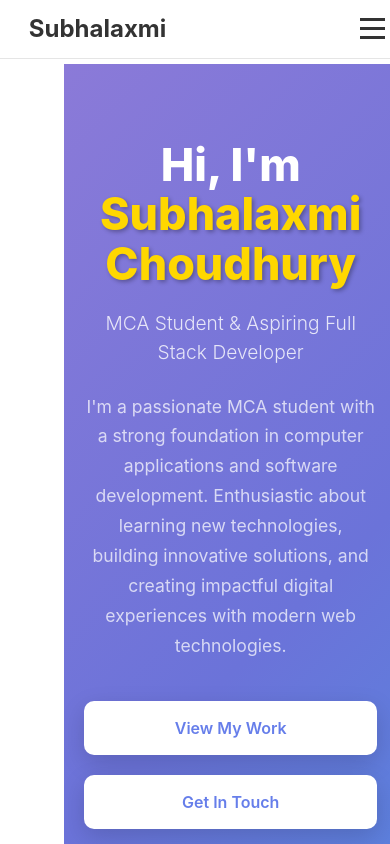
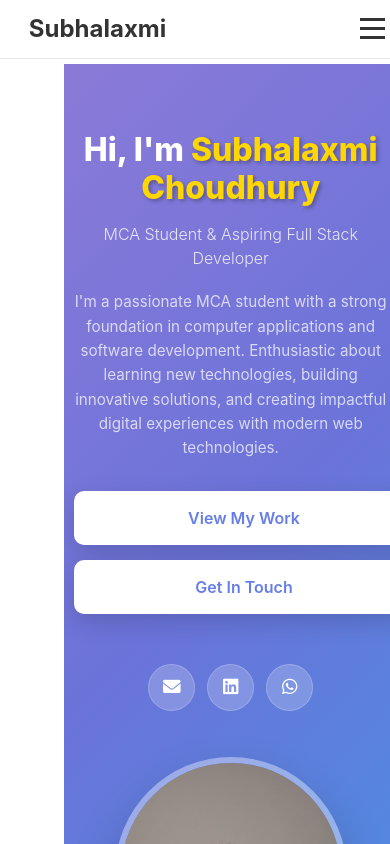
Before and after one commit to Subu341/portfolio, a React (Vite) app: page / in a window 390 px wide. Shown: the top 844 px of the page. Built offline with nearby package versions, Linux system fonts and the light colour scheme.

Commit message:
done the changes for data

```diff
--- a/src/about/index.jsx
+++ b/src/about/index.jsx
@@ -9,10 +9,9 @@ const About = ({ setCurrentPage }) => {
           <div className="about-text">
             <h2 className="about-title">About Me</h2>
             <p className="about-description">
-              I'm Subhalaxmi Choudhury, a passionate MCA graduate from CV Raman Global University
-              with a strong foundation in computer applications and software development. With a
-              CGPA of 8.31 in my Master's and 8.12 in my Bachelor's degree in Mathematics from
-              Ravenshaw University, I bring both technical expertise and analytical thinking to
+              I'm Subhalaxmi Choudhury, a passionate MCA graduate from Lovely Professional University
+              with a strong foundation in computer applications and software development. And pursuing Master's and 7.5CGPA in my Bachelor's degree in Statistics from
+              Govt Autonomous University, I bring both technical expertise and analytical thinking to
               every project.
             </p>
 
@@ -31,7 +30,7 @@ const About = ({ setCurrentPage }) => {
                 </div>
                 <div className="highlight-content">
                   <h4>Education Excellence</h4>
-                  <p>MCA with 8.31 CGPA, B.Sc Mathematics with 8.12 CGPA</p>
+                  <p>Pursuing MCA, B.Sc Statistics with 7.5 CGPA</p>
                 </div>
               </div>
 
@@ -99,7 +98,7 @@ const About = ({ setCurrentPage }) => {
                   <div className="skill-icon">
                     <i className="fab fa-html5"></i>
                   </div>
-                  <span>HTML/CSS</span>
+                  <span>CSS</span>
                   <div className="skill-level">90%</div>
                 </div>
                 <div className="skill-card">
@@ -113,14 +112,14 @@ const About = ({ setCurrentPage }) => {
                   <div className="skill-icon">
                     <i className="fab fa-react"></i>
                   </div>
-                  <span>React</span>
+                  <span>R Language</span>
                   <div className="skill-level">70%</div>
                 </div>
                 <div className="skill-card">
                   <div className="skill-icon">
                     <i className="fas fa-database"></i>
                   </div>
-                  <span>MySQL</span>
+                  <span>HTML</span>
                   <div className="skill-level">80%</div>
                 </div>
                 <div className="skill-card">
@@ -134,7 +133,7 @@ const About = ({ setCurrentPage }) => {
                   <div className="skill-icon">
                     <i className="fas fa-chart-bar"></i>
                   </div>
-                  <span>Data Analysis</span>
+                  <span>Java</span>
                   <div className="skill-level">75%</div>
                 </div>
               </div>
--- a/src/contact/index.jsx
+++ b/src/contact/index.jsx
@@ -61,7 +61,7 @@ const Contact = () => {
               </div>
               <div className="contact-details">
                 <h4>Location</h4>
-                <p>Bhubaneswar, Odisha, India</p>
+                <p>Rourkela, Odisha, India</p>
               </div>
             </div>
 
--- a/src/home/home.css
+++ b/src/home/home.css
@@ -83,7 +83,8 @@
   font-size: 1rem;
   border: none;
   cursor: pointer;
-  width: 30%;
+  flex: 1;
+  min-width: 200px;
   position: relative;
   overflow: hidden;
 }
@@ -271,29 +272,85 @@
   }
 }
 
-@media (max-width: 768px) {
-  .home-content {
-    grid-template-columns: 1fr;
-    gap: 40px;
-    text-align: center;
-    padding: 40px 0;
+/* Tablet styles */
+@media (max-width: 1024px) {
+  .home-container {
+    padding: 0 15px;
   }
 
   .home-title {
-    font-size: 2.8rem;
+    font-size: 3rem;
   }
 
   .home-subtitle {
-    font-size: 1.2rem;
+    font-size: 1.3rem;
   }
 
   .image-placeholder {
-    width: 250px;
-    height: 250px;
+    width: 350px;
+    height: 350px;
+  }
+
+  .btn {
+    flex: 1;
+    min-width: 180px;
+    padding: 14px 24px;
+  }
+}
+
+/* Mobile styles */
+@media (max-width: 768px) {
+  .home {
+    min-height: 100vh;
+    padding: 20px 0;
+  }
+
+  .home-container {
+    padding: 0 15px;
+  }
+
+  .home-content {
+    grid-template-columns: 1fr;
+    gap: 30px;
+    text-align: center;
+    padding: 20px 0;
+    min-height: auto;
+  }
+
+  .home-title {
+    font-size: 2.5rem;
+    margin-bottom: 15px;
+  }
+
+  .home-subtitle {
+    font-size: 1.1rem;
+    margin-bottom: 20px;
+  }
+
+  .home-description {
+    font-size: 1rem;
+    margin-bottom: 30px;
+  }
+
+  .image-placeholder {
+    width: 280px;
+    height: 280px;
+    margin: 0 auto;
   }
 
   .home-buttons {
     justify-content: center;
+    gap: 15px;
+    flex-direction: column;
+    align-items: center;
+  }
+
+  .btn {
+    width: 100%;
+    max-width: 320px;
+    min-width: auto;
+    flex: none;
+    padding: 16px 24px;
   }
 
   .home-social {
@@ -310,3 +367,46 @@
     transform: translateX(50%);
   }
 }
+
+/* Small mobile styles */
+@media (max-width: 480px) {
+  .home-container {
+    padding: 0 10px;
+  }
+
+  .home-title {
+    font-size: 2rem;
+    line-height: 1.2;
+  }
+
+  .home-subtitle {
+    font-size: 1rem;
+  }
+
+  .home-description {
+    font-size: 0.95rem;
+    line-height: 1.6;
+  }
+
+  .image-placeholder {
+    width: 220px;
+    height: 220px;
+  }
+
+  .btn {
+    width: 100%;
+    max-width: 280px;
+    padding: 14px 24px;
+    font-size: 0.95rem;
+  }
+
+  .social-link {
+    width: 45px;
+    height: 45px;
+    font-size: 1.1rem;
+  }
+
+  .home-social {
+    gap: 12px;
+  }
+}
--- a/src/home/index.jsx
+++ b/src/home/index.jsx
@@ -49,7 +49,7 @@ const Home = ({ setCurrentPage }) => {
               <div className="floating-element element-3">JavaScript</div>
               <div className="floating-element element-4">HTML</div>
               <div className="floating-element element-5">CSS</div>
-              <div className="floating-element element-6">Data Analysis</div>
+              <div className="floating-element element-6">R Language</div>
             </div>
           </div>
         </div>
--- a/src/layout/navbar/index.jsx
+++ b/src/layout/navbar/index.jsx
@@ -44,12 +44,12 @@ const Navbar = ({ currentPage, setCurrentPage }) => {
           >
             Skills
           </button>
-          <button
+          {/* <button
             className={`nav-link ${currentPage === 'projects' ? 'active' : ''}`}
             onClick={() => { setCurrentPage('projects'); setIsMobileMenuOpen(false); }}
           >
             Projects
-          </button>
+          </button> */}
           <button
             className={`nav-link ${currentPage === 'certifications' ? 'active' : ''}`}
             onClick={() => { setCurrentPage('certifications'); setIsMobileMenuOpen(false); }}
--- a/src/skills/index.jsx
+++ b/src/skills/index.jsx
@@ -66,15 +66,15 @@ const Skills = () => {
             <h3>Education</h3>
             <div className="education-item">
               <h4>Master of Computer Applications (MCA)</h4>
-              <p className="institution">CV Raman Global University, Bhubaneswar</p>
-              <p className="duration">2022 - 2024</p>
-              <p className="grade">CGPA: 8.31</p>
+              <p className="institution">Lovely Professional University</p>
+              <p className="duration">2025</p>
+              <p className="grade">Pursuing</p>
             </div>
             <div className="education-item">
-              <h4>Bachelor of Science (B.Sc) - Mathematics</h4>
-              <p className="institution">Ravenshaw University, Cuttack</p>
-              <p className="duration">2019 - 2022</p>
-              <p className="grade">CGPA: 8.12</p>
+              <h4>Bachelor of Science (B.Sc) - Statistics</h4>
+              <p className="institution">Government Autonomous University, Rourkela</p>
+              <p className="duration">2022 - 2025</p>
+              <p className="grade">CGPA: 7.5</p>
             </div>
           </div>
         </div>
```
